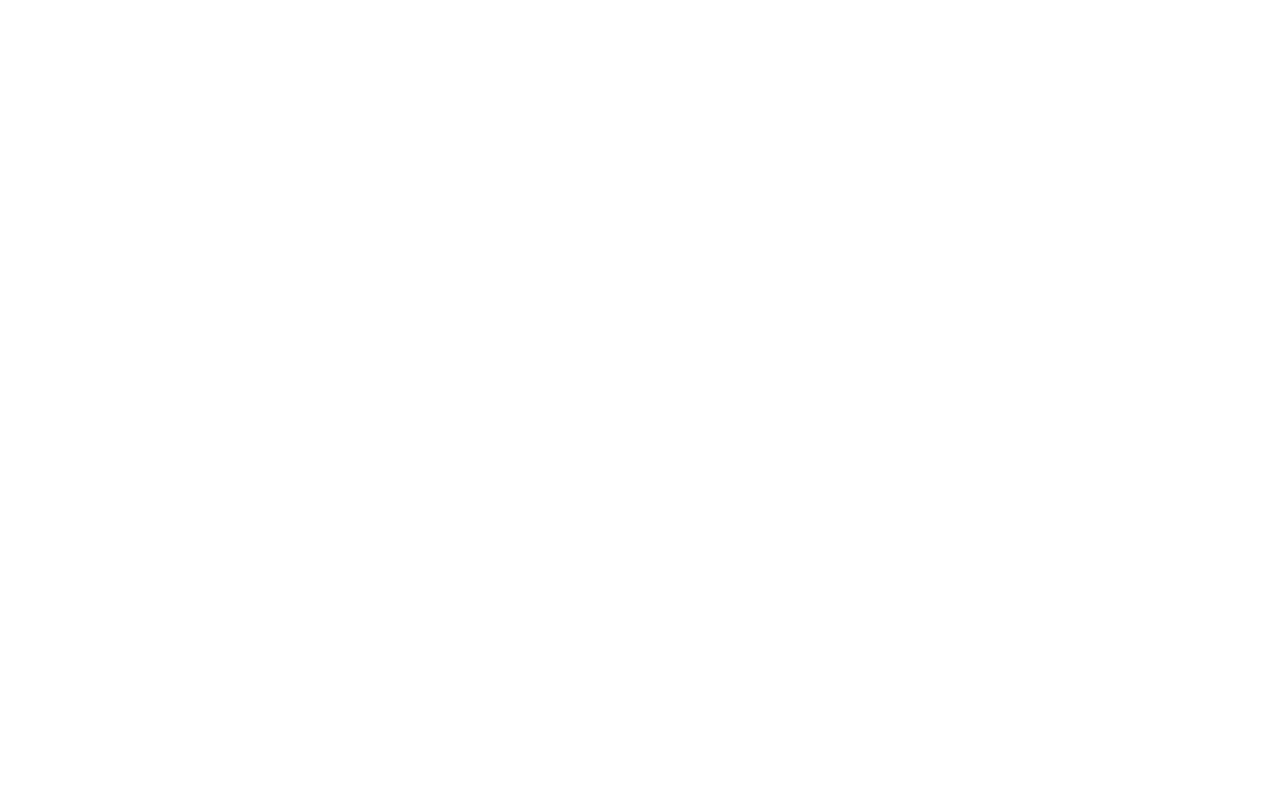
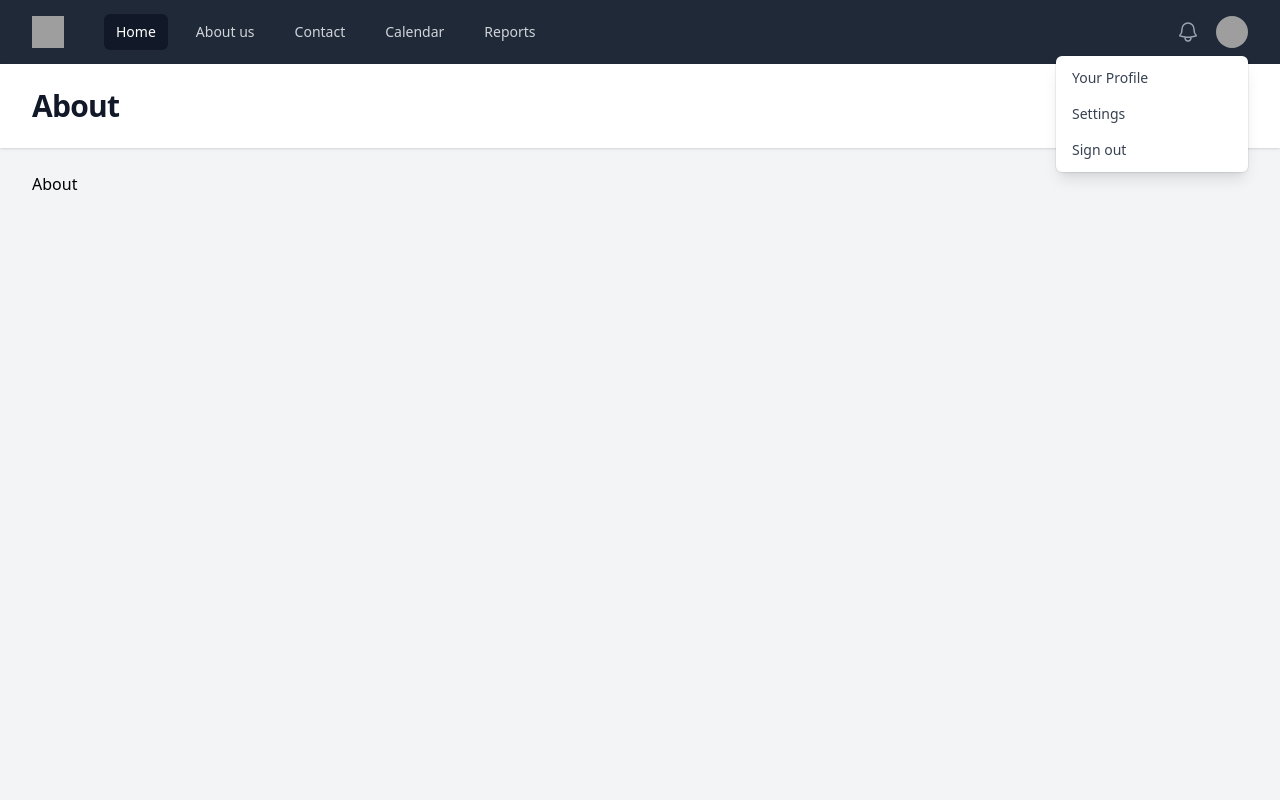
Before and after one commit to CarlBerthold/php_training_section_2, a PHP site: page /about.php in a window 1280 px wide. Before the commit the page is empty. Run offline with PHP 8.4, Linux system fonts and the light colour scheme; some libraries are stand-ins or nearby versions; grey boxes are pictures that could not be loaded.

Commit message:
adding about and contact boilerHtml

```diff
--- a/about.view.php
+++ b/about.view.php
@@ -0,0 +1,137 @@
+<!DOCTYPE html>
+<html lang="en" class="h-full bg-gray-100">
+<head>
+    <meta charset="UTF-8">
+    <meta name="viewport" content="width=device-width, initial-scale=1.0">
+    <title>About</title>
+    <script src="https://cdn.tailwindcss.com/"></script>
+    <link href="haus.png" rel="icon">
+</head>
+<body class="h-full">
+<div class="min-h-full">
+  <nav class="bg-gray-800">
+    <div class="mx-auto max-w-7xl px-4 sm:px-6 lg:px-8">
+      <div class="flex h-16 items-center justify-between">
+        <div class="flex items-center">
+          <div class="flex-shrink-0">
+            <img class="h-8 w-8" src="https://tailwindui.com/img/logos/mark.svg?color=indigo&shade=500" alt="Your Company">
+          </div>
+          <div class="hidden md:block">
+            <div class="ml-10 flex items-baseline space-x-4">
+              <!-- Current: "bg-gray-900 text-white", Default: "text-gray-300 hover:bg-gray-700 hover:text-white" -->
+              <a href="/" class="bg-gray-900 text-white rounded-md px-3 py-2 text-sm font-medium" aria-current="page">Home</a>
+              <a href="/about.php" class="text-gray-300 hover:bg-gray-700 hover:text-white rounded-md px-3 py-2 text-sm font-medium">About us</a>
+              <a href="/contact.php" class="text-gray-300 hover:bg-gray-700 hover:text-white rounded-md px-3 py-2 text-sm font-medium">Contact</a>
+              <a href="#" class="text-gray-300 hover:bg-gray-700 hover:text-white rounded-md px-3 py-2 text-sm font-medium">Calendar</a>
+              <a href="#" class="text-gray-300 hover:bg-gray-700 hover:text-white rounded-md px-3 py-2 text-sm font-medium">Reports</a>
+            </div>
+          </div>
+        </div>
+        <div class="hidden md:block">
+          <div class="ml-4 flex items-center md:ml-6">
+            <button type="button" class="relative rounded-full bg-gray-800 p-1 text-gray-400 hover:text-white focus:outline-none focus:ring-2 focus:ring-white focus:ring-offset-2 focus:ring-offset-gray-800">
+              <span class="absolute -inset-1.5"></span>
+              <span class="sr-only">View notifications</span>
+              <svg class="h-6 w-6" fill="none" viewBox="0 0 24 24" stroke-width="1.5" stroke="currentColor" aria-hidden="true">
+                <path stroke-linecap="round" stroke-linejoin="round" d="M14.857 17.082a23.848 23.848 0 005.454-1.31A8.967 8.967 0 0118 9.75v-.7V9A6 6 0 006 9v.75a8.967 8.967 0 01-2.312 6.022c1.733.64 3.56 1.085 5.455 1.31m5.714 0a24.255 24.255 0 01-5.714 0m5.714 0a3 3 0 11-5.714 0" />
+              </svg>
+            </button>
+
+            <!-- Profile dropdown -->
+            <div class="relative ml-3">
+              <div>
+                <button type="button" class="relative flex max-w-xs items-center rounded-full bg-gray-800 text-sm focus:outline-none focus:ring-2 focus:ring-white focus:ring-offset-2 focus:ring-offset-gray-800" id="user-menu-button" aria-expanded="false" aria-haspopup="true">
+                  <span class="absolute -inset-1.5"></span>
+                  <span class="sr-only">Open user menu</span>
+                  <img class="h-8 w-8 rounded-full" src="https://images.unsplash.com/photo-1472099645785-5658abf4ff4e?ixlib=rb-1.2.1&ixid=eyJhcHBfaWQiOjEyMDd9&auto=format&fit=facearea&facepad=2&w=256&h=256&q=80" alt="">
+                </button>
+              </div>
+
+              <!--
+                Dropdown menu, show/hide based on menu state.
+
+                Entering: "transition ease-out duration-100"
+                  From: "transform opacity-0 scale-95"
+                  To: "transform opacity-100 scale-100"
+                Leaving: "transition ease-in duration-75"
+                  From: "transform opacity-100 scale-100"
+                  To: "transform opacity-0 scale-95"
+              -->
+              <div class="absolute right-0 z-10 mt-2 w-48 origin-top-right rounded-md bg-white py-1 shadow-lg ring-1 ring-black ring-opacity-5 focus:outline-none" role="menu" aria-orientation="vertical" aria-labelledby="user-menu-button" tabindex="-1">
+                <!-- Active: "bg-gray-100", Not Active: "" -->
+                <a href="#" class="block px-4 py-2 text-sm text-gray-700" role="menuitem" tabindex="-1" id="user-menu-item-0">Your Profile</a>
+                <a href="#" class="block px-4 py-2 text-sm text-gray-700" role="menuitem" tabindex="-1" id="user-menu-item-1">Settings</a>
+                <a href="#" class="block px-4 py-2 text-sm text-gray-700" role="menuitem" tabindex="-1" id="user-menu-item-2">Sign out</a>
+              </div>
+            </div>
+          </div>
+        </div>
+        <div class="-mr-2 flex md:hidden">
+          <!-- Mobile menu button -->
+          <button type="button" class="relative inline-flex items-center justify-center rounded-md bg-gray-800 p-2 text-gray-400 hover:bg-gray-700 hover:text-white focus:outline-none focus:ring-2 focus:ring-white focus:ring-offset-2 focus:ring-offset-gray-800" aria-controls="mobile-menu" aria-expanded="false">
+            <span class="absolute -inset-0.5"></span>
+            <span class="sr-only">Open main menu</span>
+            <!-- Menu open: "hidden", Menu closed: "block" -->
+            <svg class="block h-6 w-6" fill="none" viewBox="0 0 24 24" stroke-width="1.5" stroke="currentColor" aria-hidden="true">
+              <path stroke-linecap="round" stroke-linejoin="round" d="M3.75 6.75h16.5M3.75 12h16.5m-16.5 5.25h16.5" />
+            </svg>
+            <!-- Menu open: "block", Menu closed: "hidden" -->
+            <svg class="hidden h-6 w-6" fill="none" viewBox="0 0 24 24" stroke-width="1.5" stroke="currentColor" aria-hidden="true">
+              <path stroke-linecap="round" stroke-linejoin="round" d="M6 18L18 6M6 6l12 12" />
+            </svg>
+          </button>
+        </div>
+      </div>
+    </div>
+
+    <!-- Mobile menu, show/hide based on menu state. -->
+    <div class="md:hidden" id="mobile-menu">
+      <div class="space-y-1 px-2 pb-3 pt-2 sm:px-3">
+        <!-- Current: "bg-gray-900 text-white", Default: "text-gray-300 hover:bg-gray-700 hover:text-white" -->
+        <a href="#" class="bg-gray-900 text-white block rounded-md px-3 py-2 text-base font-medium" aria-current="page">Dashboard</a>
+        <a href="#" class="text-gray-300 hover:bg-gray-700 hover:text-white block rounded-md px-3 py-2 text-base font-medium">Team</a>
+        <a href="#" class="text-gray-300 hover:bg-gray-700 hover:text-white block rounded-md px-3 py-2 text-base font-medium">Projects</a>
+        <a href="#" class="text-gray-300 hover:bg-gray-700 hover:text-white block rounded-md px-3 py-2 text-base font-medium">Calendar</a>
+        <a href="#" class="text-gray-300 hover:bg-gray-700 hover:text-white block rounded-md px-3 py-2 text-base font-medium">Reports</a>
+      </div>
+      <div class="border-t border-gray-700 pb-3 pt-4">
+        <div class="flex items-center px-5">
+          <div class="flex-shrink-0">
+            <img class="h-10 w-10 rounded-full" src="https://images.unsplash.com/photo-1472099645785-5658abf4ff4e?ixlib=rb-1.2.1&ixid=eyJhcHBfaWQiOjEyMDd9&auto=format&fit=facearea&facepad=2&w=256&h=256&q=80" alt="">
+          </div>
+          <div class="ml-3">
+            <div class="text-base font-medium leading-none text-white">Tom Cook</div>
+            <div class="text-sm font-medium leading-none text-gray-400">tom@example.com</div>
+          </div>
+          <button type="button" class="relative ml-auto flex-shrink-0 rounded-full bg-gray-800 p-1 text-gray-400 hover:text-white focus:outline-none focus:ring-2 focus:ring-white focus:ring-offset-2 focus:ring-offset-gray-800">
+            <span class="absolute -inset-1.5"></span>
+            <span class="sr-only">View notifications</span>
+            <svg class="h-6 w-6" fill="none" viewBox="0 0 24 24" stroke-width="1.5" stroke="currentColor" aria-hidden="true">
+              <path stroke-linecap="round" stroke-linejoin="round" d="M14.857 17.082a23.848 23.848 0 005.454-1.31A8.967 8.967 0 0118 9.75v-.7V9A6 6 0 006 9v.75a8.967 8.967 0 01-2.312 6.022c1.733.64 3.56 1.085 5.455 1.31m5.714 0a24.255 24.255 0 01-5.714 0m5.714 0a3 3 0 11-5.714 0" />
+            </svg>
+          </button>
+        </div>
+        <div class="mt-3 space-y-1 px-2">
+          <a href="#" class="block rounded-md px-3 py-2 text-base font-medium text-gray-400 hover:bg-gray-700 hover:text-white">Your Profile</a>
+          <a href="#" class="block rounded-md px-3 py-2 text-base font-medium text-gray-400 hover:bg-gray-700 hover:text-white">Settings</a>
+          <a href="#" class="block rounded-md px-3 py-2 text-base font-medium text-gray-400 hover:bg-gray-700 hover:text-white">Sign out</a>
+        </div>
+      </div>
+    </div>
+  </nav>
+
+  <header class="bg-white shadow">
+    <div class="mx-auto max-w-7xl px-4 py-6 sm:px-6 lg:px-8">
+      <h1 class="text-3xl font-bold tracking-tight text-gray-900">About</h1>
+    </div>
+  </header>
+  <main>
+    <div class="mx-auto max-w-7xl py-6 sm:px-6 lg:px-8">
+      <p>About</p>
+    </div>
+  </main>
+</div>
+
+
+</body>
+</html>
--- a/index.view.php
+++ b/index.view.php
@@ -127,7 +127,7 @@
   </header>
   <main>
     <div class="mx-auto max-w-7xl py-6 sm:px-6 lg:px-8">
-      <!-- Your content -->
+    <p>Home</p>
     </div>
   </main>
 </div>
```
Also changed, not shown: contact.view.php (+137 -0 lines).
